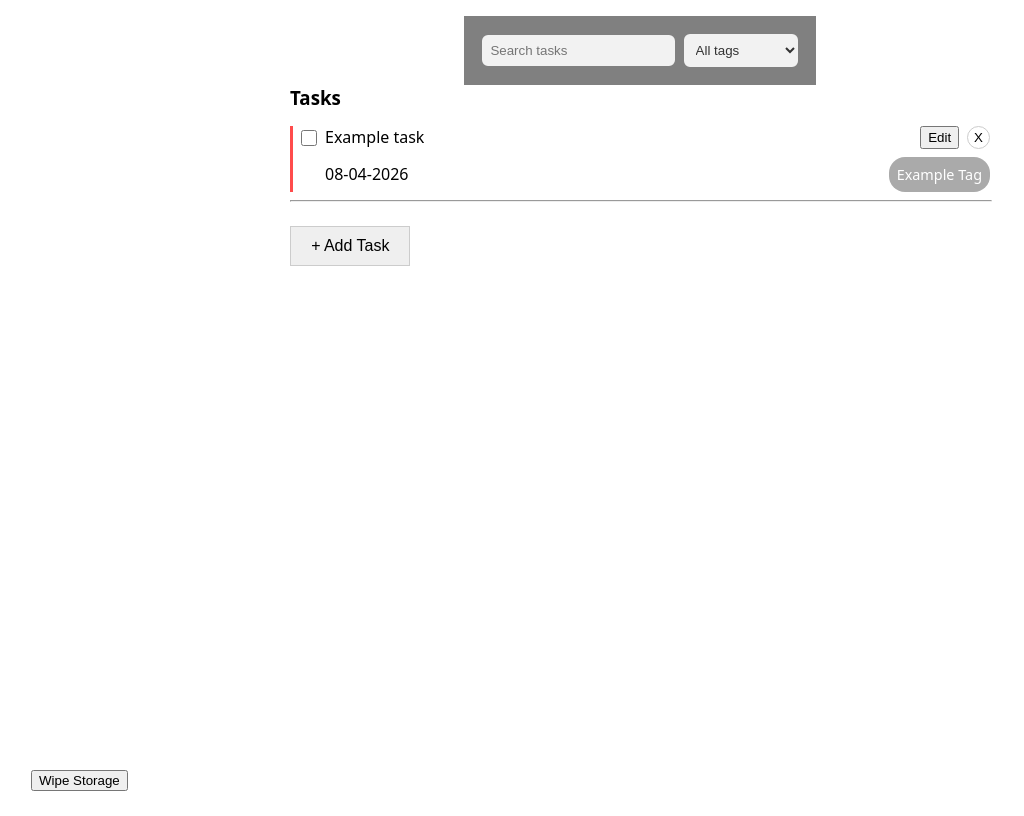
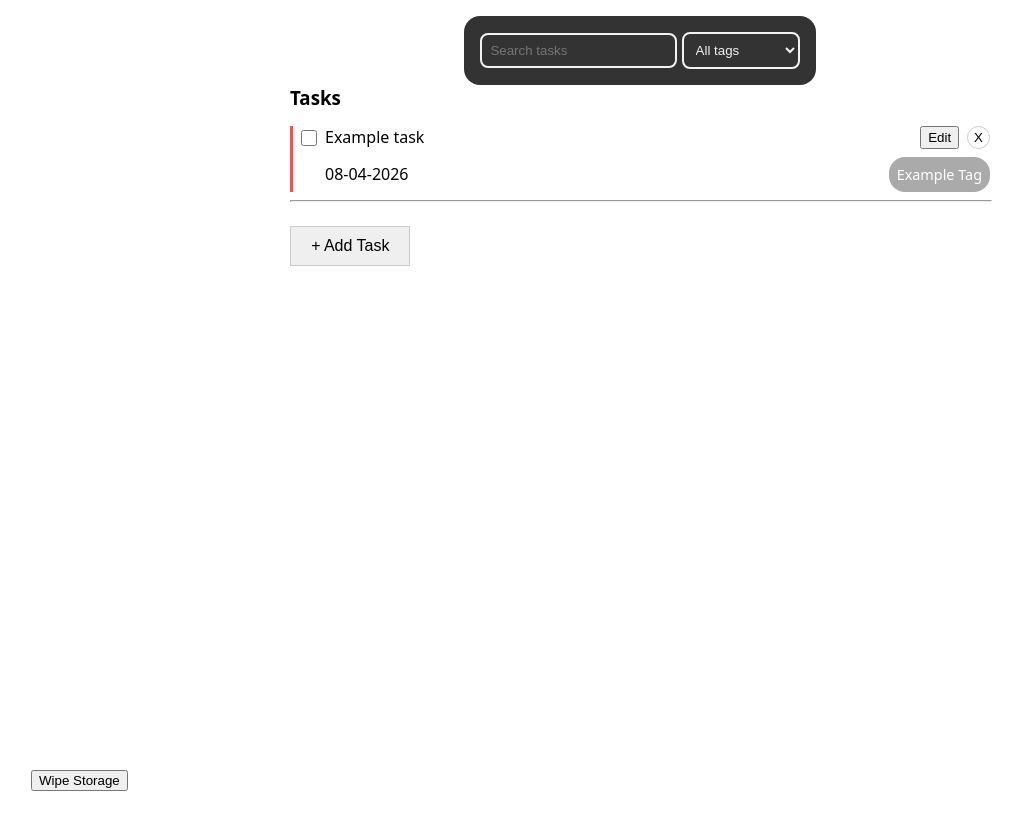
Before and after one commit to dooory/odin-todo-list, a website built with webpack: page src/template.html in a window 1280 px wide. Shown: the whole page, without its empty margins (0-1024 px from the left). Built offline with nearby package versions, Linux system fonts and the light colour scheme.

Commit message:
change header styling

```diff
--- a/src/style.css
+++ b/src/style.css
@@ -79,16 +79,17 @@ body {
 
         .search-form {
 
-            background-color: var(--c-grey);
+            border-radius: 1rem;
+            background-color: var(--c-black);
             padding: 1rem;
 
             .search-tasks,
             .search-tags {
                 padding: 0.5rem;
                 border-radius: 0.5rem;
-                border: 2px solid var(--c-grey);
-                background-color: var(--c-white);
-                color: var(--c-black);
+                border: 2px solid var(--c-white);
+                background-color: var(--c-black);
+                color: var(--c-white);
             }
 
             input,
```
